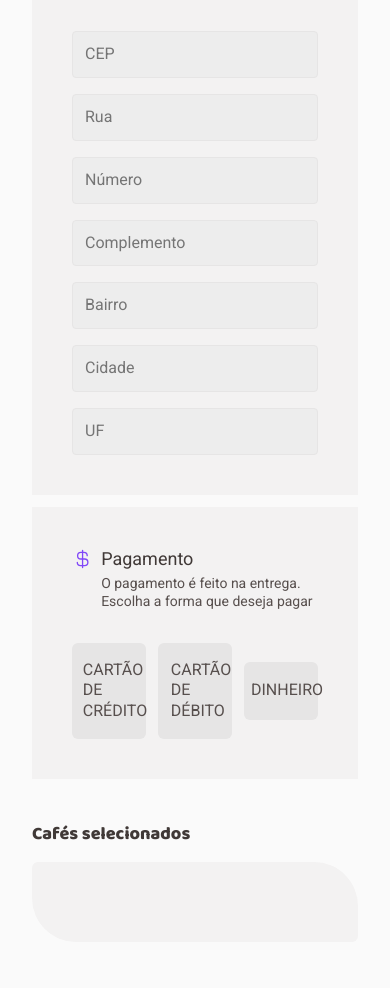
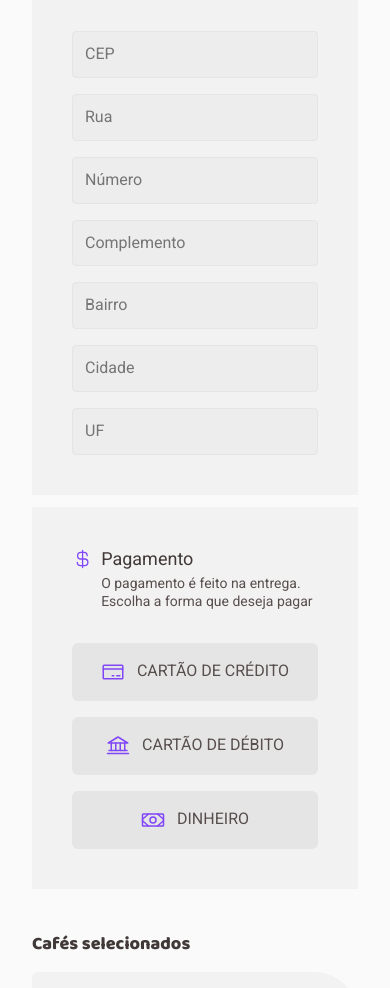
Before and after one commit to clodoaldo-favaro/ignite-desafio-react-02, a React (Vite) app: page /checkout in a window 390 px wide. Shown: the part 288-1276 px from the top of the page. Built offline with nearby package versions, Linux system fonts and the light colour scheme.

Commit message:
fix: ajusta responsividade em mobile nos métodos de pagamento

```diff
--- a/src/pages/Checkout/components/PaymentMethodCard/style.ts
+++ b/src/pages/Checkout/components/PaymentMethodCard/style.ts
@@ -1,13 +1,5 @@
 import styled from 'styled-components'
 import { CreditCard, Bank, Money } from 'phosphor-react'
-
-export const PaymentMethodCardCardDiv = styled.div`
-  display: flex;
-  justify-content: center;
-  align-items: center;
-  gap: 0.75rem;
-  width: 100%;
-`
 
 export const PaymentMethodCardContainer = styled.label`
   flex: 1 1 0;
@@ -42,6 +34,10 @@ export const PaymentMethodCardContainer = styled.label`
     background-color: ${(props) => props.theme['purple-light']};
     border: 1px solid ${(props) => props.theme.purple};
   }
+
+  @media (max-width: 768px) {
+    width: 100%;
+  }
 `
 
 export const CardIconPurple = styled(CreditCard)`
--- a/src/pages/Checkout/index.tsx
+++ b/src/pages/Checkout/index.tsx
@@ -8,7 +8,6 @@ import { CartTotal } from './components/CartTotal'
 import { BaseButtonContainerFullWidth } from './components/CartTotal/BaseButton/styles'
 import { useTheme } from 'styled-components'
 import { PaymentMethodCard } from './components/PaymentMethodCard'
-import { PaymentMethodCardCardDiv } from './components/PaymentMethodCard/style'
 
 export function Checkout() {
   const { cartItems } = useContext(CartContext)
--- a/src/pages/Checkout/styles.ts
+++ b/src/pages/Checkout/styles.ts
@@ -104,5 +104,9 @@ export const CheckoutContainer = styled.form`
     div:last-child {
       width: 100%;
     }
+
+    .payment-methods-container {
+      flex-direction: column !important;
+    }
   }
 `
```
